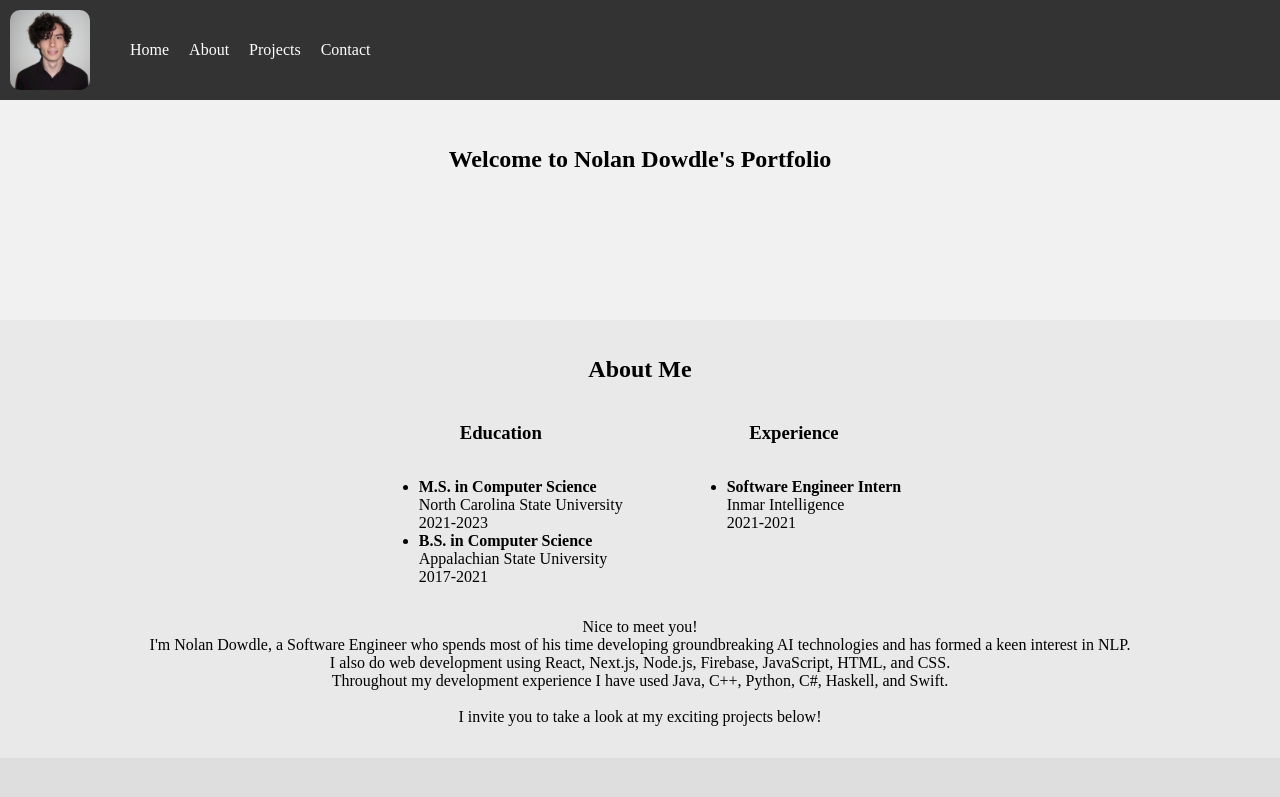
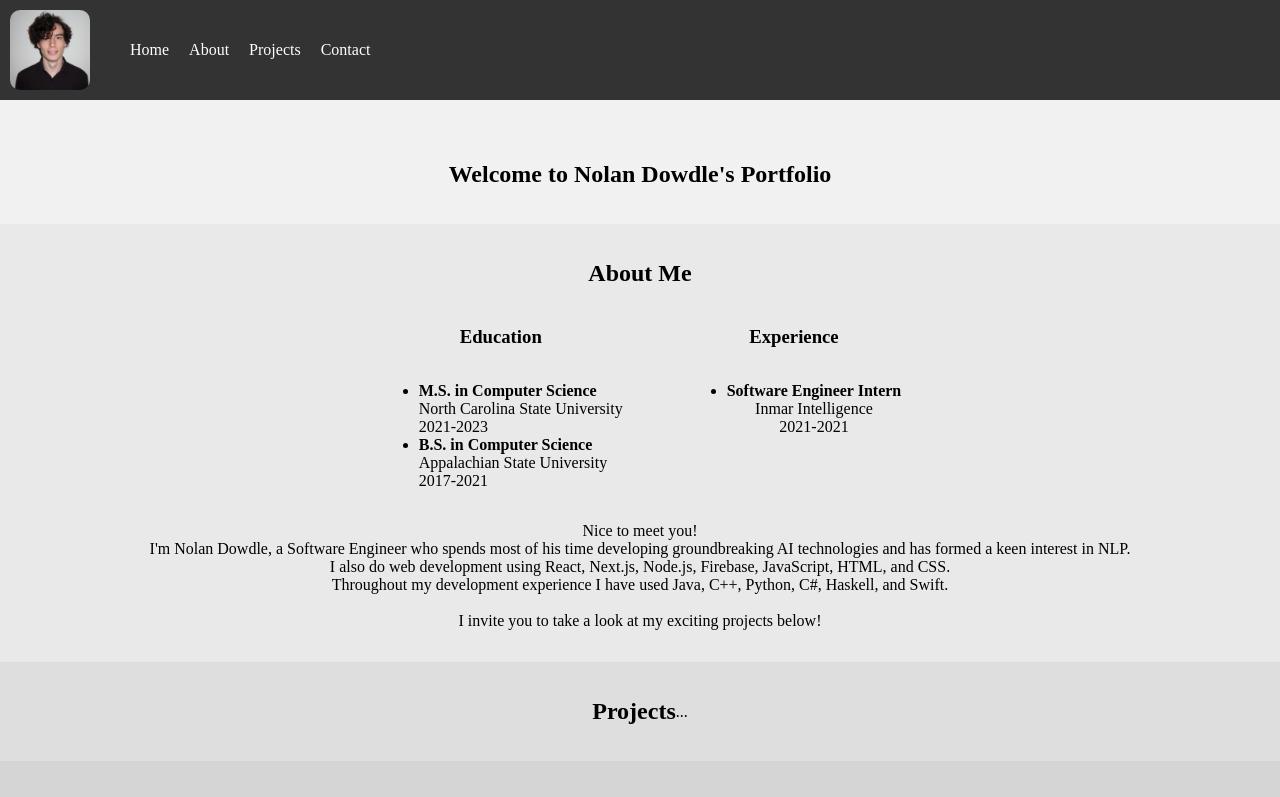
Before and after one commit to NolanDowdle/Portfolio, a React (Create React App) app: page / in a window 1280 px wide. Shown: the top 797 px of the page. Built offline with nearby package versions, Linux system fonts and the light colour scheme.

Commit message:
make welcome div height smaller

```diff
--- a/src/styles.css
+++ b/src/styles.css
@@ -81,6 +81,7 @@ body {
 
   #experienceColumn {
     display: flex;
+    text-align: center;
     flex-direction: column;
     align-items: center;
     padding-right: 2em;
@@ -88,7 +89,11 @@ body {
   }
 
   #home {
-    height: 20em;
+    padding: 1em;
+    display: flex;
+    flex-direction: column;
+    justify-content: end;
+    height: 12em;
     background-color: #f1f1f1;
   }
 
```
